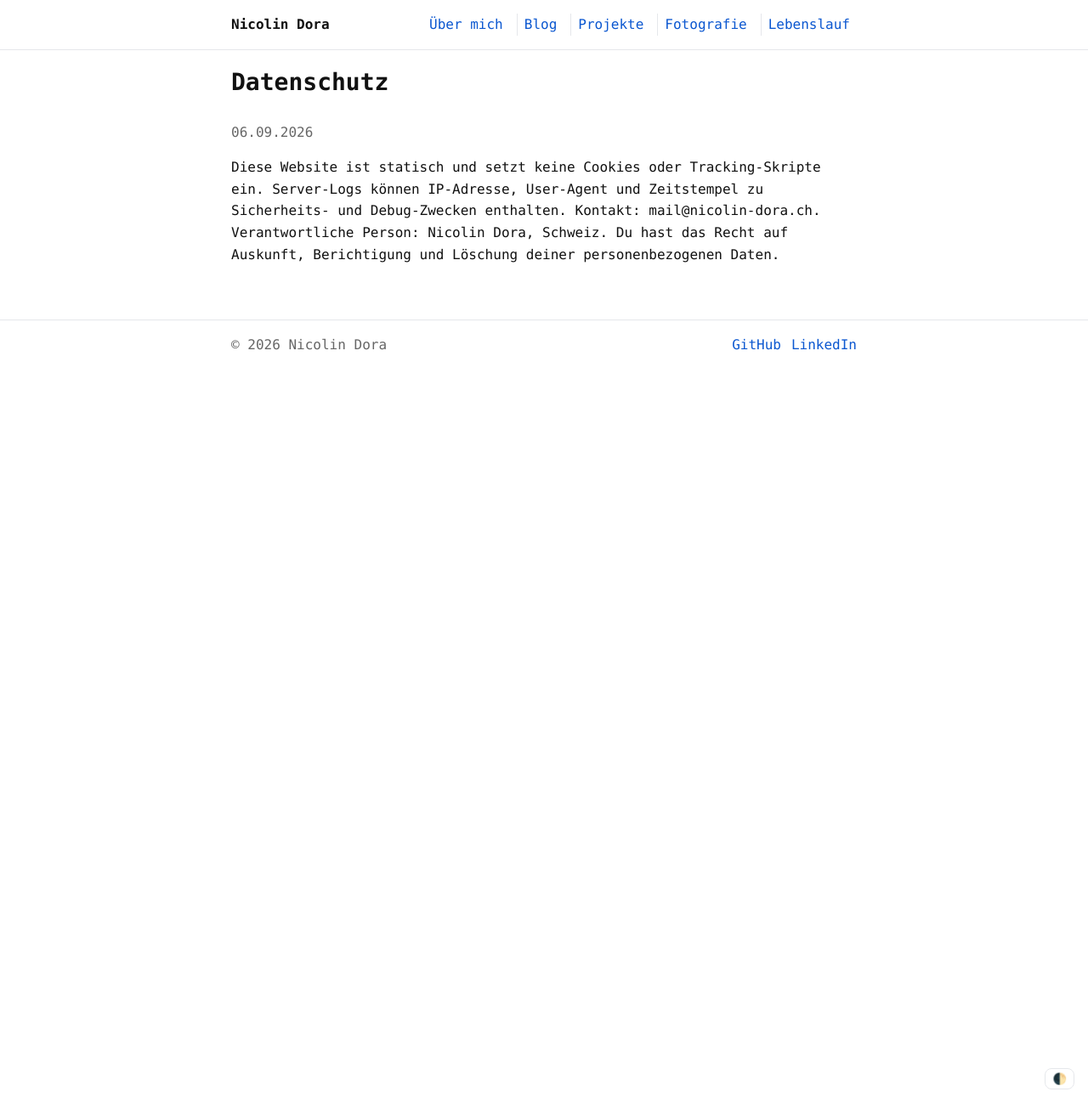
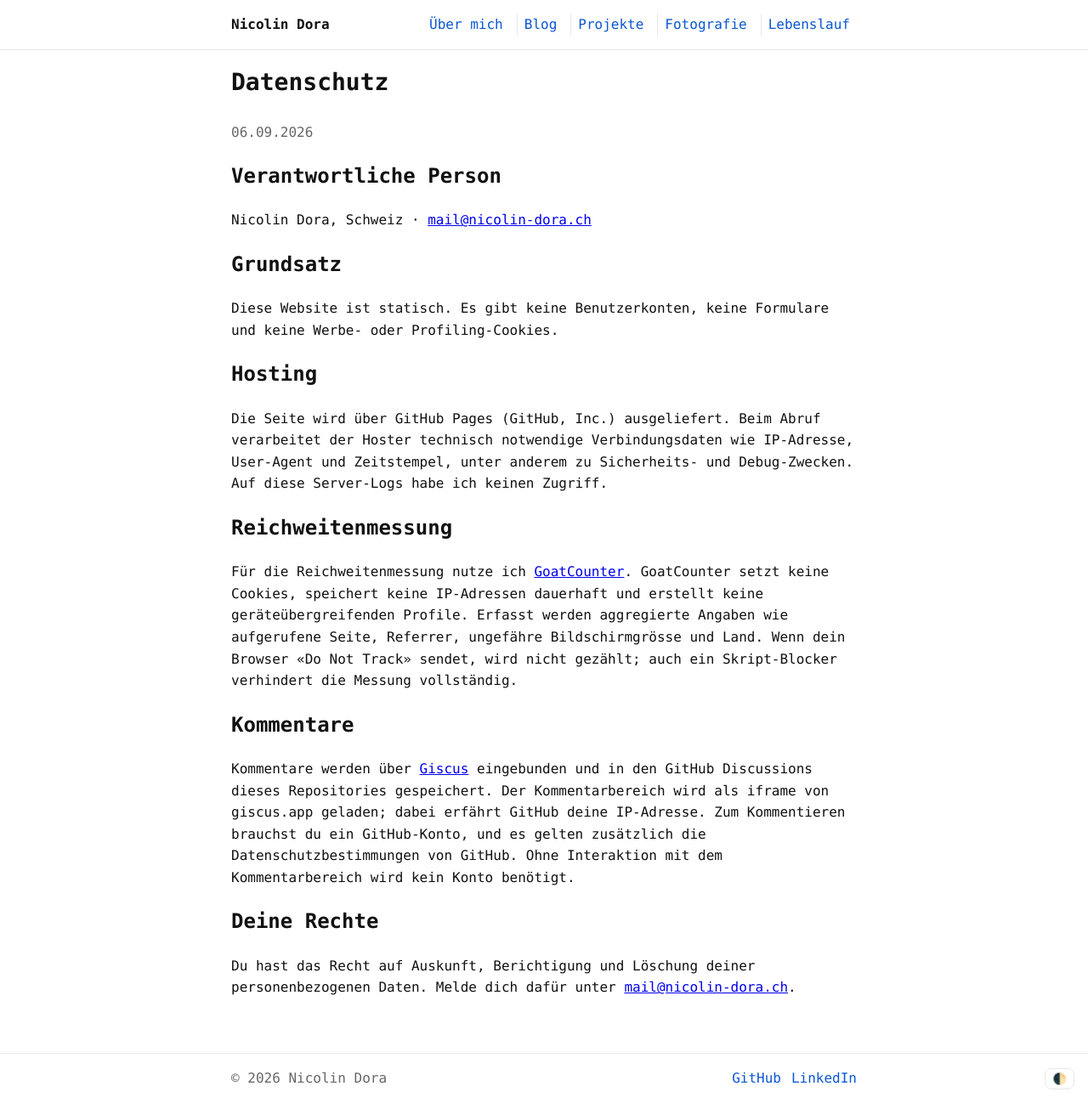
Before and after one commit to devobern/devobern.github.io, a Jekyll site: the page built from _pages/privacy.md, in a window 1280 px wide and 1298 px high. Shown: the whole window at 85% size. Built offline with Jekyll 4.4.1, drawn with Linux system fonts in a browser that asks for light colours.

Commit message:
fix(security): least-privilege CI, correct policy URL, honest privacy notice
- ci.yml: pin the workflow token to `permissions: contents: read` and build
  with JEKYLL_ENV=production so CI exercises the production CSP.
- security.txt: the security policy is served at /SECURITY/ (permalink:
  pretty), not /SECURITY.html — the advertised Policy URL was a 404.
- SECURITY.md: document that the `Strict-Transport-Security` and
  `X-Content-Type-Options` <meta http-equiv> tags are inert by
  specification, and record why Giscus carries no SRI.
- privacy: the page claimed no tracking scripts while GoatCounter and the
  Giscus iframe are loaded in production. Disclose both, plus the hosting
  provider.

Co-Authored-By: Claude Opus 5 <noreply@anthropic.com>
Claude-Session: https://claude.ai/code/session_019UpenatX2H8XdNfoF4mWBA

```diff
--- a/_pages/privacy.md
+++ b/_pages/privacy.md
@@ -1,6 +1,46 @@
 ---
 permalink: /privacy/
 title: Datenschutz
+lang: de
+ref: privacy
+description: "Welche Daten diese Website verarbeitet: Hosting, Reichweitenmessung und Kommentare."
 ---
 
-Diese Website ist statisch und setzt keine Cookies oder Tracking-Skripte ein. Server-Logs können IP-Adresse, User-Agent und Zeitstempel zu Sicherheits- und Debug-Zwecken enthalten. Kontakt: mail@nicolin-dora.ch. Verantwortliche Person: Nicolin Dora, Schweiz. Du hast das Recht auf Auskunft, Berichtigung und Löschung deiner personenbezogenen Daten.
+## Verantwortliche Person
+
+Nicolin Dora, Schweiz · <mailto:mail@nicolin-dora.ch>
+
+## Grundsatz
+
+Diese Website ist statisch. Es gibt keine Benutzerkonten, keine Formulare und
+keine Werbe- oder Profiling-Cookies.
+
+## Hosting
+
+Die Seite wird über GitHub Pages (GitHub, Inc.) ausgeliefert. Beim Abruf
+verarbeitet der Hoster technisch notwendige Verbindungsdaten wie IP-Adresse,
+User-Agent und Zeitstempel, unter anderem zu Sicherheits- und Debug-Zwecken.
+Auf diese Server-Logs habe ich keinen Zugriff.
+
+## Reichweitenmessung
+
+Für die Reichweitenmessung nutze ich [GoatCounter](https://www.goatcounter.com/).
+GoatCounter setzt keine Cookies, speichert keine IP-Adressen dauerhaft und
+erstellt keine geräteübergreifenden Profile. Erfasst werden aggregierte
+Angaben wie aufgerufene Seite, Referrer, ungefähre Bildschirmgrösse und Land.
+Wenn dein Browser «Do Not Track» sendet, wird nicht gezählt; auch ein
+Skript-Blocker verhindert die Messung vollständig.
+
+## Kommentare
+
+Kommentare werden über [Giscus](https://giscus.app/) eingebunden und in den
+GitHub Discussions dieses Repositories gespeichert. Der Kommentarbereich wird
+als iframe von `giscus.app` geladen; dabei erfährt GitHub deine IP-Adresse.
+Zum Kommentieren brauchst du ein GitHub-Konto, und es gelten zusätzlich die
+Datenschutzbestimmungen von GitHub. Ohne Interaktion mit dem Kommentarbereich
+wird kein Konto benötigt.
+
+## Deine Rechte
+
+Du hast das Recht auf Auskunft, Berichtigung und Löschung deiner
+personenbezogenen Daten. Melde dich dafür unter <mailto:mail@nicolin-dora.ch>.
--- a/security.txt
+++ b/security.txt
@@ -5,6 +5,6 @@ Contact: mailto:security@nicolin-dora.ch
 Contact: https://nicolin-dora.ch/about/
 Encryption: https://nicolin-dora.ch/assets/files/pgp_nicolin_dora.asc
 Canonical: https://nicolin-dora.ch/.well-known/security.txt
-Policy: https://nicolin-dora.ch/SECURITY.html
+Policy: https://nicolin-dora.ch/SECURITY/
 Preferred-Languages: de, en
 Expires: 2026-12-31T23:59:59Z
```
Also changed, not shown: SECURITY.md (+9 -2 lines), .github/workflows/ci.yml, .well-known/security.txt.
